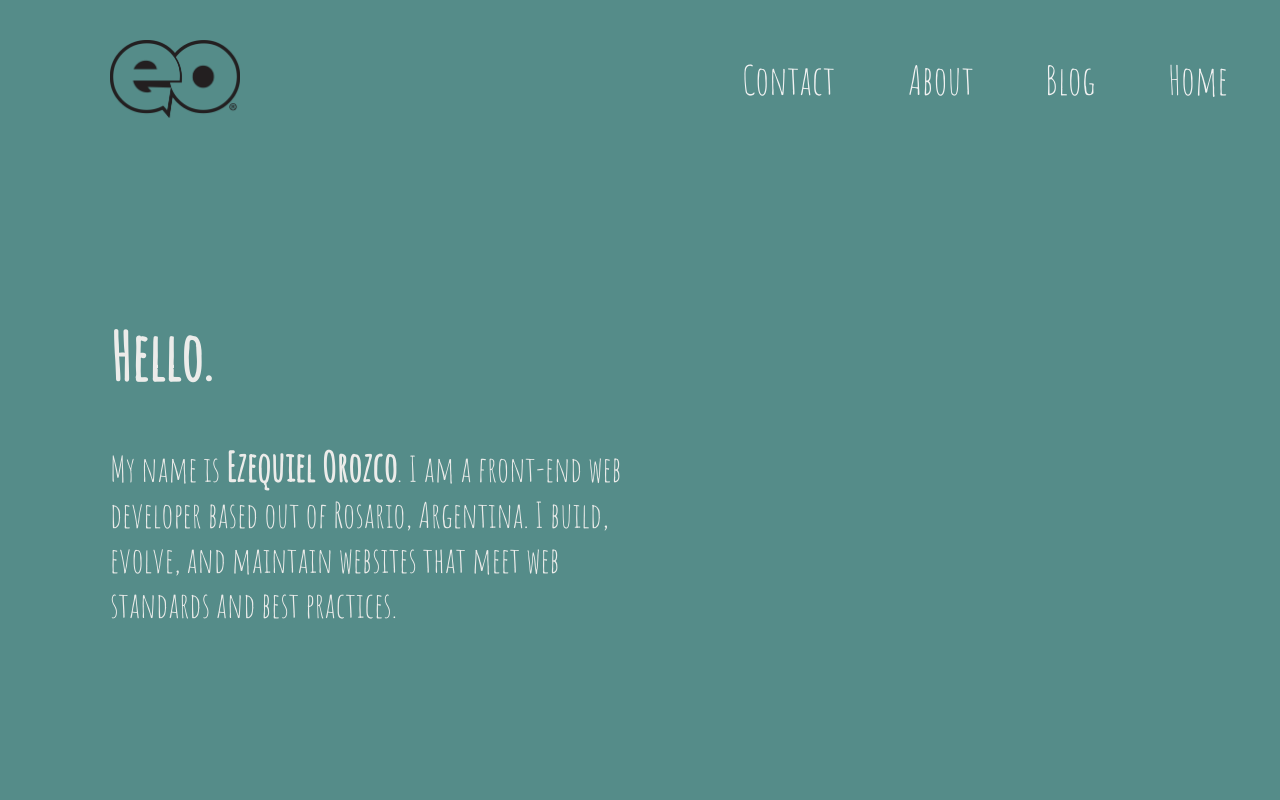
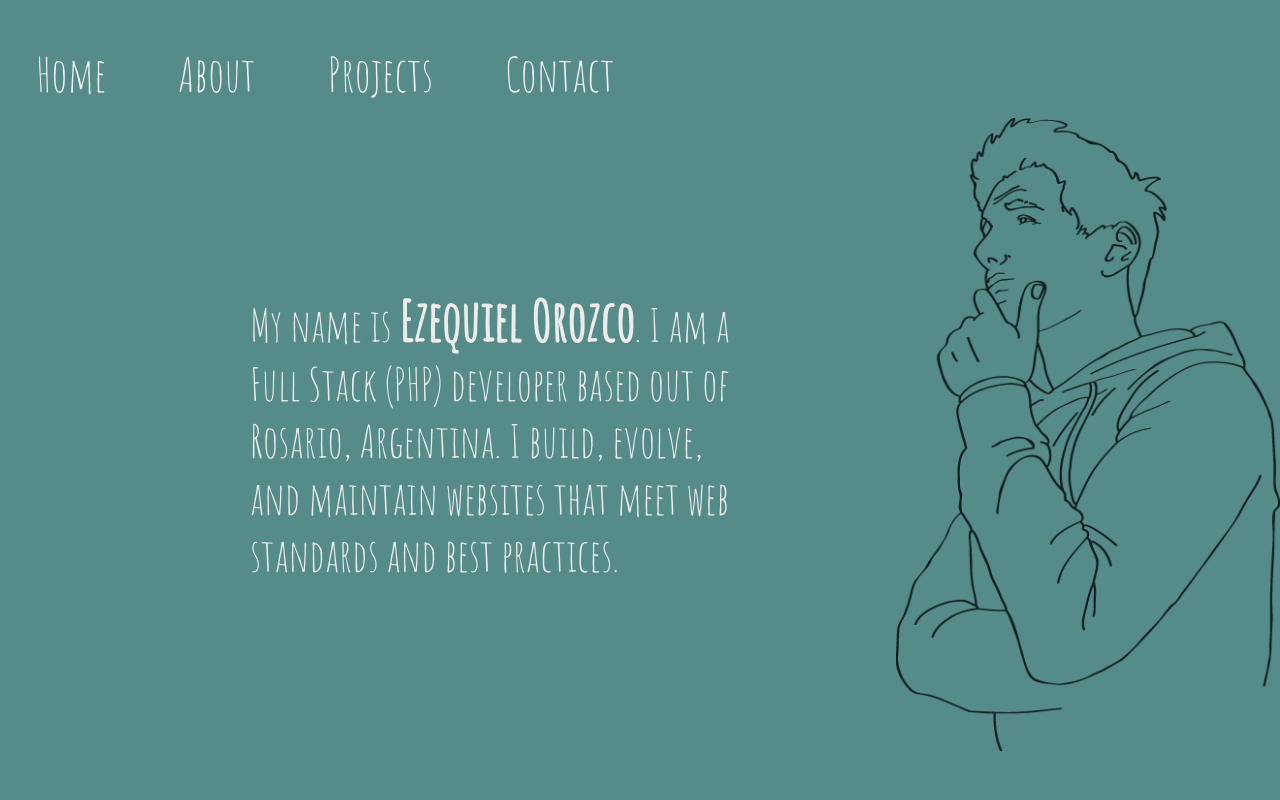
Before and after one commit to ezequielo123/ezequielo123.github.io, a PHP site: page / in a window 1280 px wide. Run offline with PHP 8.4, Linux system fonts and the light colour scheme.

Commit message:
Initial commit

```diff
--- a/css/style.css
+++ b/css/style.css
@@ -4,23 +4,45 @@ body {
   font-family: 'Amatic SC', cursive;
 }
 
-ul.topnav {
-  list-style-type: none;
-  margin: 0 auto;
-  overflow: hidden;
-  padding-left: 450px;
-}
-
 .myname {
   font-weight: bold;
-  font-size: 40px;
+  font-size: 55px;
 }
 
 ul.topnav li {
-  float: right;
+  float: left;
   margin-left: 20px;
   margin-right: 20px;
-  }
+  padding-top: 30px;
+}
+
+.myinfo {
+    display: flex;
+    flex-direction: row;
+    justify-content: space-between;
+}
+
+p.my-name {
+    max-width: 490px;
+    overflow: hidden;
+    align-self: center;
+    padding-left: 250px;
+    font-size: 45px;
+    color: #ECECEA;
+}
+
+img.my-picture {
+    width: 30%;
+    height: auto;
+}
+
+ul.topnav {
+  list-style-type: none;
+  margin: 0;
+  padding: 0;
+  overflow: hidden;
+}
+
 
 ul.topnav li a {
   display: inline-block;
@@ -28,70 +50,37 @@ ul.topnav li a {
   text-align: center;
   padding: 14px 16px;
   text-decoration: none;
-  transition: 0.8s;
-  font-size: 40px;
+  transition: 0.3s;
+  font-size: 47px;
 }
 
-
-ul.topnav li.icon {
-  display: none;
+ul.topnav li a:hover {
+  font-weight: bold;
 }
 
-.myinfo > h1 {
-    font-size: 65px;
-    font-weight: bold;
-    color: #ECECEA;
-}
+ul.topnav li.icon {display: none;}
 
-.myinfo {
-    padding-left: 110px;
-    padding-top: 150px;
-    height: 200px;
-    max-width: 530px;
-}
-
-.myinfo > p {
-    font-size: 35px;
-    color: #ECECEA;
-}
-
-img.mypicture {
-    width: 130px;
-    height: auto;
-}
-
-.first {
-    display: flex;
-    padding-left: 110px;
-    padding-top: 40px;
-}
-
-
-
-
-@media screen and (max-width:1210px) {
-  ul.topnav li {display: none;}
+@media screen and (max-width:680px) {
+  ul.topnav li:not(:first-child) {display: none;}
   ul.topnav li.icon {
     float: right;
     display: inline-block;
   }
 }
 
-@media screen and (max-width:480px) {
-  ul.topnav li {display: none;}
-  ul.topnav li.icon {
-    float: right;
-    display: inline-block;
+@media screen and (max-width:680px) {
+  ul.topnav.responsive {position: relative;}
+  ul.topnav.responsive li.icon {
+    position: absolute;
+    right: 0;
+    top: 0;
   }
-  .myinfo {
-      padding-left: 20px;
-      padding-top: 20px;
-      height: 200px;
-      max-width: 530px;
-    }
-    .first {
-      display: flex;
-      padding-left: 20px;
-      padding-top: 20px;
-    }
+  ul.topnav.responsive li {
+    float: none;
+    display: inline;
+  }
+  ul.topnav.responsive li a {
+    display: block;
+    text-align: left;
+  }
 }
--- a/index.html
+++ b/index.html
@@ -9,14 +9,13 @@
     <title>Web-Developer | Ezequiel Orozco</title>
 </head>
 <body>
-	<div class="container">
-		<div class="first">
-			<a href="index.html"><img src="images/eo_logo.png" class="mypicture"></a>
+	<div class="container-full">
+		<div class="container">
 			<ul class="topnav" id="myTopnav">
-				<li><a href="#home" class="hvr-underline-from-center">Home</a></li>
-				<li><a href="#news" class="hvr-underline-from-center">Blog</a></li>
-				<li><a href="#blog" class="hvr-underline-from-center">About</a></li>
-				<li><a href="#contact" class="hvr-underline-from-center">Contact</a></li>
+				<li><a href="home.html" class="hvr-underline-from-center">Home</a></li>
+				<li><a href="about.html" class="hvr-underline-from-center">About</a></li>
+				<li><a href="projects.html" class="hvr-underline-from-center">Projects</a></li>
+				<li><a href="contact.html" class="hvr-underline-from-center">Contact</a></li>
 				<li class="icon">
 					<a href="javascript:void(0);" style="font-size:35px;" class="theicon" onclick="myFunction()">☰ Menu</a>
 				</li>
@@ -24,11 +23,12 @@
 		</div>
 
 		<div class="myinfo">
-			<h1>Hello.</h1>
-			<p>My name is <span class="myname">Ezequiel Orozco</span>. I am a front-end web developer based out of Rosario, Argentina. I build, evolve, and maintain websites that meet web standards and best practices.</p>
+			<p class="my-name">My name is <span class="myname">Ezequiel Orozco</span>. I am a Full Stack (PHP) developer based out of Rosario, Argentina. I build, evolve, and maintain websites that meet web standards and best practices.</p>
+			<img src="images/ezequiel.png" class="my-picture">
 		</div>
 
 	</div>
+
 	<script>
 		function myFunction() {
 		var x = document.getElementById("myTopnav");
@@ -39,5 +39,6 @@
 		}
 		}
 	</script>
+
 </body>
 </html>
```
Also changed, not shown: images/Working-Space.jpg (added), images/ezequiel.png (added), 1 other file.
